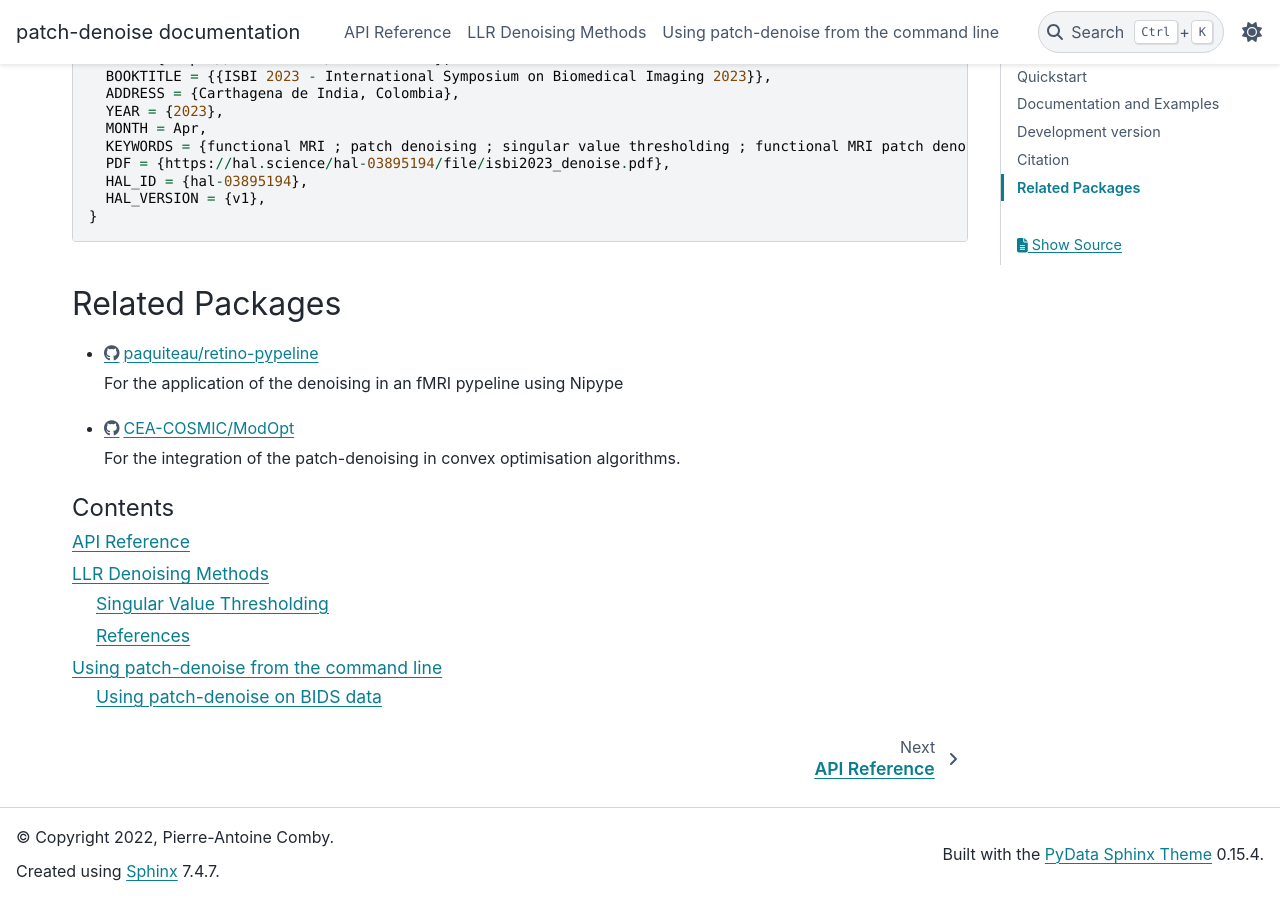
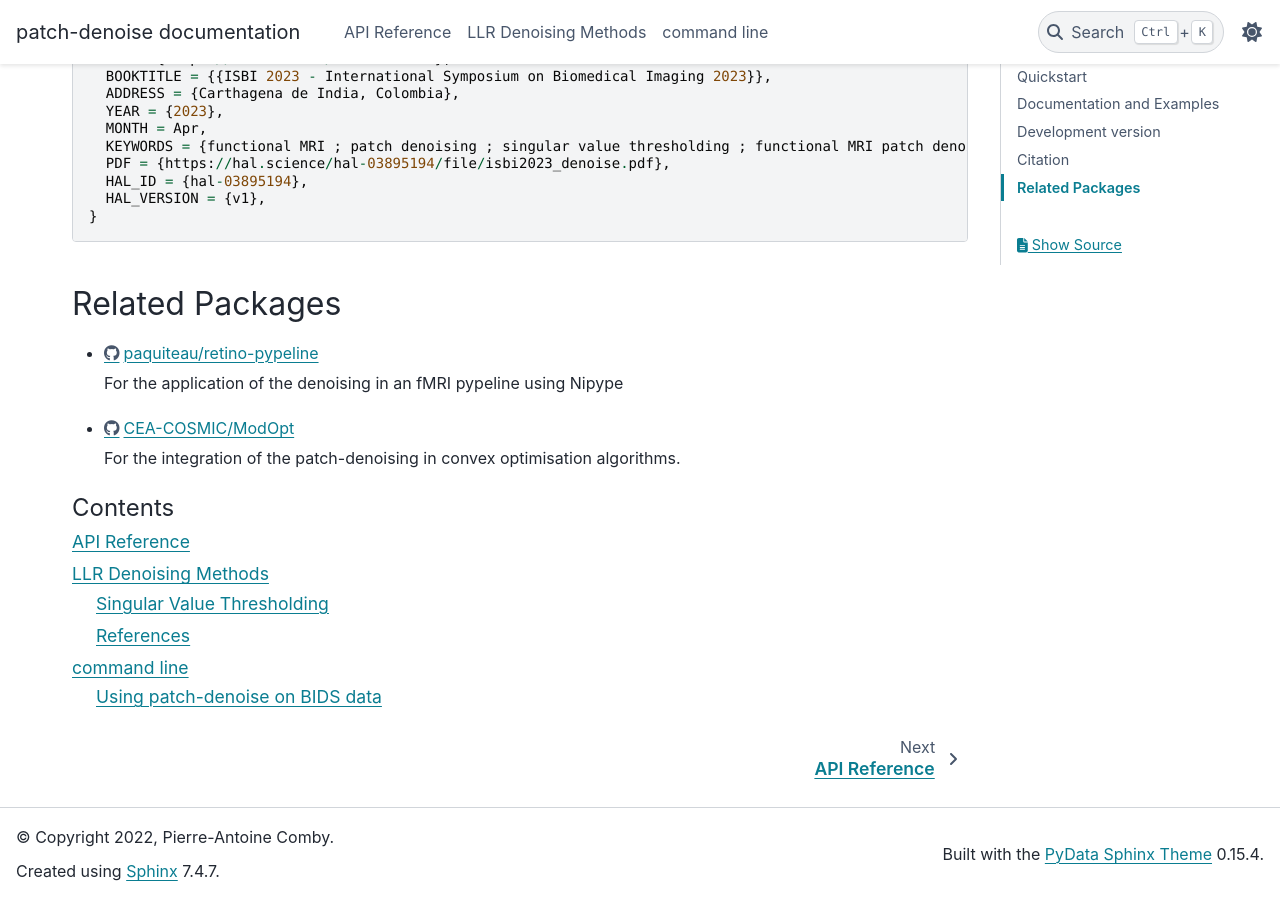
Before and after one commit to paquiteau/patch-denoising, a Sphinx documentation site: the page built from docs/index.rst, in a window 1280 px wide and 900 px high, scrolled down 1420 px. Built offline with Sphinx 7.4.7 and the PyData theme 0.15.4, drawn with Linux system fonts in a browser that asks for light colours.

```diff
--- a/docs/conf.py
+++ b/docs/conf.py
@@ -36,7 +36,7 @@ version = ".".join(release.split(".")[:2])
 extensions = [
     "sphinx.ext.duration",
     "sphinx.ext.autodoc",
-    # "sphinx.ext.autosummary",
+    "sphinx.ext.autosummary",
     "sphinx.ext.doctest",
     "sphinx.ext.intersphinx",
     "sphinx.ext.mathjax",
--- a/docs/usage.rst
+++ b/docs/usage.rst
@@ -1,6 +1,6 @@
-#########################################
-Using patch-denoise from the command line
-#########################################
+############
+command line
+############
 
 ``patch-denoise`` minimally requires a path to a NIfTI file,
 but it can take advantage of reconstructed phase data and/or noise volumes.
```
Also changed, not shown: docs/api.rst (+5 -5 lines), 2 other files.
